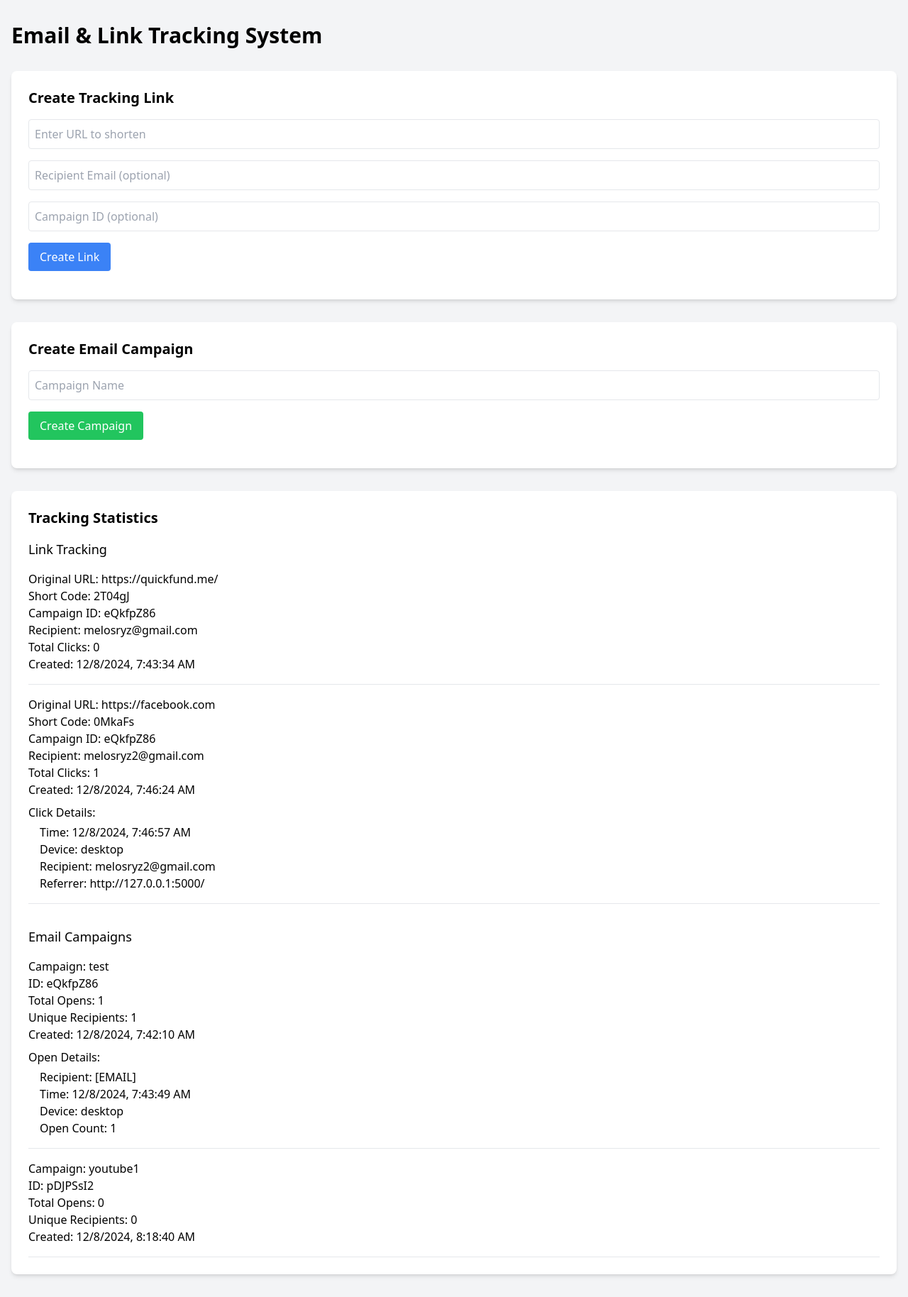
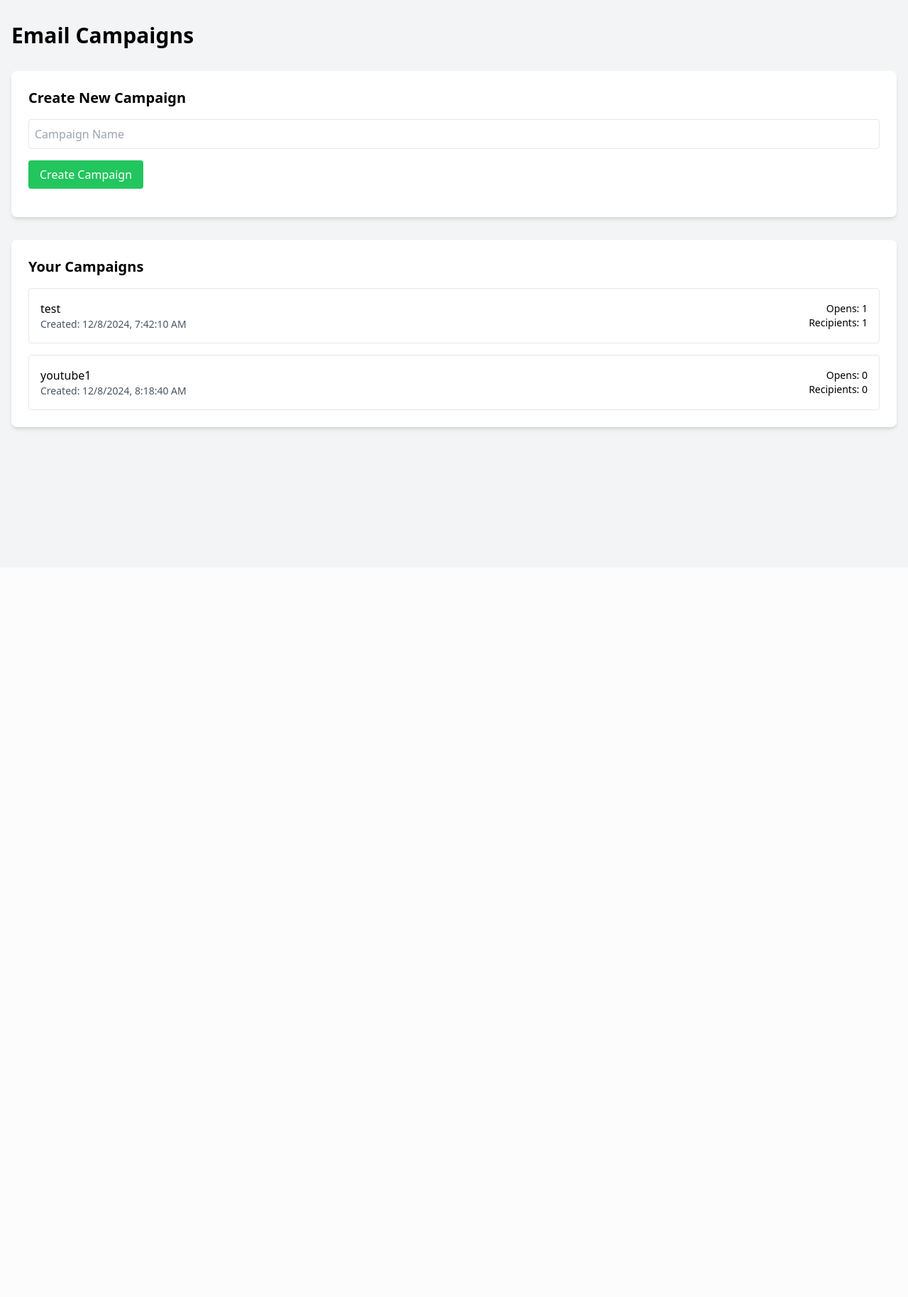
Before and after one commit to melodic456/tracker, a Flask app: page / in a window 1280 px wide. Shown: the whole page at 71% size. After the commit the page ends 608 px from the top, so only its background shows below. Run offline with Flask 3, Linux system fonts and the light colour scheme; data comes from the database, SQL or seed files in the repository; some libraries are stand-ins or nearby versions.

Commit message:
Update index.html

```diff
--- a/templates/index.html
+++ b/templates/index.html
@@ -8,29 +8,11 @@
 </head>
 <body class="bg-gray-100">
     <div class="container mx-auto px-4 py-8">
-        <h1 class="text-3xl font-bold mb-8">Email & Link Tracking System</h1>
+        <h1 class="text-3xl font-bold mb-8">Email Campaigns</h1>
 
-        <!-- URL Shortener Section -->
+        <!-- Create Campaign Section -->
         <div class="bg-white p-6 rounded-lg shadow-md mb-8">
-            <h2 class="text-xl font-semibold mb-4">Create Tracking Link</h2>
-            <div class="space-y-4">
-                <input type="url" id="urlInput" placeholder="Enter URL to shorten"
-                       class="w-full p-2 border rounded">
-                <input type="text" id="recipientInput" placeholder="Recipient Email (optional)"
-                       class="w-full p-2 border rounded">
-                <input type="text" id="campaignIdInput" placeholder="Campaign ID (optional)"
-                       class="w-full p-2 border rounded">
-                <button onclick="createLink()"
-                        class="bg-blue-500 text-white px-4 py-2 rounded hover:bg-blue-600">
-                    Create Link
-                </button>
-            </div>
-            <div id="result" class="mt-4"></div>
-        </div>
-
-        <!-- Email Campaign Section -->
-        <div class="bg-white p-6 rounded-lg shadow-md mb-8">
-            <h2 class="text-xl font-semibold mb-4">Create Email Campaign</h2>
+            <h2 class="text-xl font-semibold mb-4">Create New Campaign</h2>
             <div class="space-y-4">
                 <input type="text" id="campaignName" placeholder="Campaign Name"
                        class="w-full p-2 border rounded">
@@ -42,42 +24,123 @@
             <div id="campaignResult" class="mt-4"></div>
         </div>
 
-        <!-- Stats Section -->
+        <!-- Campaigns List -->
         <div class="bg-white p-6 rounded-lg shadow-md">
-            <h2 class="text-xl font-semibold mb-4">Tracking Statistics</h2>
+            <h2 class="text-xl font-semibold mb-4">Your Campaigns</h2>
+            <div id="campaignsList" class="space-y-4"></div>
+        </div>
 
-            <!-- Link Stats -->
-            <div class="mb-8">
-                <h3 class="text-lg font-medium mb-4">Link Tracking</h3>
-                <div id="linkStats" class="space-y-4"></div>
-            </div>
+        <!-- Campaign Details Modal -->
+        <div id="campaignModal" class="fixed inset-0 bg-black bg-opacity-50 hidden">
+            <div class="fixed inset-0 flex items-center justify-center">
+                <div class="bg-white p-6 rounded-lg shadow-xl w-11/12 max-w-4xl max-h-[90vh] overflow-y-auto">
+                    <div class="flex justify-between items-center mb-4">
+                        <h2 id="modalCampaignName" class="text-2xl font-bold"></h2>
+                        <button onclick="closeCampaignModal()" class="text-gray-500 hover:text-gray-700">
+                            <svg class="w-6 h-6" fill="none" stroke="currentColor" viewBox="0 0 24 24">
+                                <path stroke-linecap="round" stroke-linejoin="round" stroke-width="2" d="M6 18L18 6M6 6l12 12"/>
+                            </svg>
+                        </button>
+                    </div>
 
-            <!-- Email Campaign Stats -->
-            <div>
-                <h3 class="text-lg font-medium mb-4">Email Campaigns</h3>
-                <div id="campaignStats" class="space-y-4"></div>
+                    <!-- Create Link Section -->
+                    <div class="mb-8 border-b pb-6">
+                        <h3 class="text-xl font-semibold mb-4">Create Tracking Link</h3>
+                        <div class="space-y-4">
+                            <input type="url" id="urlInput" placeholder="Enter URL to shorten"
+                                   class="w-full p-2 border rounded">
+                            <input type="text" id="recipientInput" placeholder="Recipient Email (optional)"
+                                   class="w-full p-2 border rounded">
+                            <button onclick="createLink()"
+                                    class="bg-blue-500 text-white px-4 py-2 rounded hover:bg-blue-600">
+                                Create Link
+                            </button>
+                        </div>
+                        <div id="result" class="mt-4"></div>
+                    </div>
+
+                    <!-- Campaign Stats -->
+                    <div>
+                        <h3 class="text-xl font-semibold mb-4">Campaign Statistics</h3>
+                        <div class="grid grid-cols-3 gap-4 mb-6">
+                            <div class="bg-blue-50 p-4 rounded">
+                                <p class="text-sm text-blue-600">Total Opens</p>
+                                <p id="totalOpens" class="text-2xl font-bold">-</p>
+                            </div>
+                            <div class="bg-green-50 p-4 rounded">
+                                <p class="text-sm text-green-600">Unique Recipients</p>
+                                <p id="uniqueRecipients" class="text-2xl font-bold">-</p>
+                            </div>
+                            <div class="bg-purple-50 p-4 rounded">
+                                <p class="text-sm text-purple-600">Total Links</p>
+                                <p id="totalLinks" class="text-2xl font-bold">-</p>
+                            </div>
+                        </div>
+
+                        <!-- Links Table -->
+                        <div class="mb-8">
+                            <h4 class="text-lg font-medium mb-4">Campaign Links</h4>
+                            <div id="campaignLinks" class="space-y-4"></div>
+                        </div>
+
+                        <!-- Email Opens -->
+                        <div>
+                            <h4 class="text-lg font-medium mb-4">Email Opens</h4>
+                            <div id="campaignOpens" class="space-y-4"></div>
+                        </div>
+                    </div>
+                </div>
             </div>
         </div>
     </div>
 
     <script>
+        let currentCampaignId = null;
+
+        async function createCampaign() {
+            const name = document.getElementById('campaignName').value;
+            if (!name) return;
+
+            try {
+                const response = await fetch('/api/create-campaign', {
+                    method: 'POST',
+                    headers: { 'Content-Type': 'application/json' },
+                    body: JSON.stringify({ name })
+                });
+                const data = await response.json();
+
+                const resultDiv = document.getElementById('campaignResult');
+                resultDiv.innerHTML = `
+                    <div class="p-4 bg-green-100 rounded">
+                        <p class="font-medium">Campaign Created!</p>
+                        <p class="mt-2">Campaign ID: ${data.campaign_id}</p>
+                        <p class="mt-2">Tracking Pixel HTML:</p>
+                        <code class="block bg-gray-100 p-2 mt-1 text-sm">
+                            &lt;img src="${window.location.origin}/track/open/${data.campaign_id}/[EMAIL_ID].png?recipient=[EMAIL]" alt="" style="display:none"&gt;
+                        </code>
+                    </div>
+                `;
+
+                loadCampaigns();
+            } catch (error) {
+                console.error('Error:', error);
+            }
+        }
+
         async function createLink() {
             const url = document.getElementById('urlInput').value;
             const recipient = document.getElementById('recipientInput').value;
-            const campaignId = document.getElementById('campaignIdInput').value;
 
             if (!url) return;
 
             try {
                 const response = await fetch('/api/create-link', {
                     method: 'POST',
-                    headers: {
-                        'Content-Type': 'application/json'
-                    },
+                    headers: { 'Content-Type': 'application/json' },
                     body: JSON.stringify({
                         url,
                         recipient: recipient || null,
-                        campaign_id: campaignId || null
+                        campaign_id: currentCampaignId
                     })
                 });
                 const data = await response.json();
@@ -91,42 +154,7 @@
                     </div>
                 `;
 
-                loadStats();
-            } catch (error) {
-                console.error('Error:', error);
-            }
-        }
-
-        async function createCampaign() {
-            const name = document.getElementById('campaignName').value;
-            if (!name) return;
-
-            try {
-                const response = await fetch('/api/create-campaign', {
-                    method: 'POST',
-                    headers: {
-                        'Content-Type': 'application/json'
-                    },
-                    body: JSON.stringify({ name })
-                });
-                const data = await response.json();
-
-                const resultDiv = document.getElementById('campaignResult');
-                resultDiv.innerHTML = `
-                    <div class="p-4 bg-green-100 rounded">
-                        <p class="font-medium">Campaign Created!</p>
-                        <p class="mt-2">Campaign ID: ${data.campaign_id}</p>
-                        <p class="mt-2">Tracking Pixel HTML:</p>
-                        <code class="block bg-gray-100 p-2 mt-1 text-sm">
-                            &lt;img src="${window.location.origin}/track/open/${data.campaign_id}/[EMAIL_ID].png?recipient=[EMAIL]" alt="" style="display:none"&gt;
-                        </code>
-                        <p class="mt-2 text-sm text-gray-600">
-                            Replace [EMAIL_ID] with a unique identifier for each email and [EMAIL] with the recipient's email address.
-                        </p>
-                    </div>
-                `;
-
-                loadStats();
+                loadCampaignDetails(currentCampaignId);
             } catch (error) {
                 console.error('Error:', error);
             }
@@ -136,65 +164,25 @@
             return new Date(isoString).toLocaleString();
         }
 
-        async function loadStats() {
+        async function loadCampaigns() {
             try {
                 const response = await fetch('/api/stats');
                 const data = await response.json();
 
-                // Update Link Stats
-                const linkStatsDiv = document.getElementById('linkStats');
-                linkStatsDiv.innerHTML = data.links.map(link => `
-                    <div class="border-b pb-4">
-                        <p class="font-medium">Original URL: ${link.original_url}</p>
-                        <p>Short Code: ${link.short_code}</p>
-                        <p>Campaign ID: ${link.campaign_id || 'N/A'}</p>
-                        <p>Recipient: ${link.recipient || 'N/A'}</p>
-                        <p>Total Clicks: ${link.total_clicks}</p>
-                        <p>Created: ${formatDateTime(link.created_at)}</p>
-
-                        ${link.clicks.length > 0 ? `
-                            <div class="mt-2">
-                                <p class="font-medium">Click Details:</p>
-                                <div class="ml-4">
-                                    ${link.clicks.map(click => `
-                                        <div class="mt-1">
-                                            <p>Time: ${formatDateTime(click.timestamp)}</p>
-                                            <p>Device: ${click.device_type}</p>
-                                            <p>Recipient: ${click.recipient || 'N/A'}</p>
-                                            ${click.referrer ? `<p>Referrer: ${click.referrer}</p>` : ''}
-                                        </div>
-                                    `).join('')}
-                                </div>
+                const campaignsListDiv = document.getElementById('campaignsList');
+                campaignsListDiv.innerHTML = data.campaigns.map(campaign => `
+                    <div class="border rounded p-4 hover:bg-gray-50 cursor-pointer"
+                         onclick="openCampaignModal('${campaign.campaign_id}')">
+                        <div class="flex justify-between items-center">
+                            <div>
+                                <h3 class="font-medium">${campaign.name}</h3>
+                                <p class="text-sm text-gray-600">Created: ${formatDateTime(campaign.created_at)}</p>
                             </div>
-                        ` : ''}
-                    </div>
-                `).join('');
-
-                // Update Campaign Stats
-                const campaignStatsDiv = document.getElementById('campaignStats');
-                campaignStatsDiv.innerHTML = data.campaigns.map(campaign => `
-                    <div class="border-b pb-4">
-                        <p class="font-medium">Campaign: ${campaign.name}</p>
-                        <p>ID: ${campaign.campaign_id}</p>
-                        <p>Total Opens: ${campaign.total_opens}</p>
-                        <p>Unique Recipients: ${campaign.unique_recipients}</p>
-                        <p>Created: ${formatDateTime(campaign.created_at)}</p>
-
-                        ${campaign.opens.length > 0 ? `
-                            <div class="mt-2">
-                                <p class="font-medium">Open Details:</p>
-                                <div class="ml-4">
-                                    ${campaign.opens.map(open => `
-                                        <div class="mt-1">
-                                            <p>Recipient: ${open.recipient}</p>
-                                            <p>Time: ${formatDateTime(open.timestamp)}</p>
-                                            <p>Device: ${open.device_type}</p>
-                                            <p>Open Count: ${open.open_count}</p>
-                                        </div>
-                                    `).join('')}
-                                </div>
+                            <div class="text-right">
+                                <p class="text-sm">Opens: ${campaign.total_opens}</p>
+                                <p class="text-sm">Recipients: ${campaign.unique_recipients}</p>
                             </div>
-                        ` : ''}
+                        </div>
                     </div>
                 `).join('');
             } catch (error) {
@@ -202,8 +190,84 @@
             }
         }
 
-        // Load stats on page load
-        loadStats();
+        async function loadCampaignDetails(campaignId) {
+            try {
+                const response = await fetch('/api/stats');
+                const data = await response.json();
+
+                const campaign = data.campaigns.find(c => c.campaign_id === campaignId);
+                const campaignLinks = data.links.filter(l => l.campaign_id === campaignId);
+
+                if (!campaign) return;
+
+                document.getElementById('modalCampaignName').textContent = campaign.name;
+                document.getElementById('totalOpens').textContent = campaign.total_opens;
+                document.getElementById('uniqueRecipients').textContent = campaign.unique_recipients;
+                document.getElementById('totalLinks').textContent = campaignLinks.length;
+
+                // Update Links Table
+                const linksDiv = document.getElementById('campaignLinks');
+                linksDiv.innerHTML = campaignLinks.map(link => `
+                    <div class="border-b pb-4">
+                        <div class="flex justify-between items-center">
+                            <div>
+                                <p class="font-medium">Original URL: ${link.original_url}</p>
+                                <p class="text-sm">Short URL: ${window.location.origin}/r/${link.short_code}</p>
+                            </div>
+                            <div class="text-right">
+                                <p class="text-sm">Clicks: ${link.total_clicks}</p>
+                            </div>
+                        </div>
+                        ${link.clicks.length > 0 ? `
+                            <div class="mt-2 ml-4">
+                                <p class="text-sm font-medium">Click Details:</p>
+                                ${link.clicks.map(click => `
+                                    <div class="mt-1 text-sm text-gray-600">
+                                        <p>Time: ${formatDateTime(click.timestamp)}</p>
+                                        <p>Device: ${click.device_type}</p>
+                                        <p>Recipient: ${click.recipient || 'N/A'}</p>
+                                    </div>
+                                `).join('')}
+                            </div>
+                        ` : ''}
+                    </div>
+                `).join('');
+
+                // Update Opens List
+                const opensDiv = document.getElementById('campaignOpens');
+                opensDiv.innerHTML = campaign.opens.map(open => `
+                    <div class="border-b pb-4">
+                        <p class="font-medium">Recipient: ${open.recipient}</p>
+                        <p class="text-sm">Time: ${formatDateTime(open.timestamp)}</p>
+                        <p class="text-sm">Device: ${open.device_type}</p>
+                        <p class="text-sm">Opens: ${open.open_count}</p>
+                    </div>
+                `).join('');
+            } catch (error) {
+                console.error('Error:', error);
+            }
+        }
+
+        function openCampaignModal(campaignId) {
+            currentCampaignId = campaignId;
+            document.getElementById('campaignModal').classList.remove('hidden');
+            loadCampaignDetails(campaignId);
+        }
+
+        function closeCampaignModal() {
+            document.getElementById('campaignModal').classList.add('hidden');
+            currentCampaignId = null;
+        }
+
+        // Load campaigns on page load
+        loadCampaigns();
+
+        // Close modal when clicking outside
+        document.getElementById('campaignModal').addEventListener('click', (e) => {
+            if (e.target === document.getElementById('campaignModal')) {
+                closeCampaignModal();
+            }
+        });
     </script>
 </body>
 </html>
```
